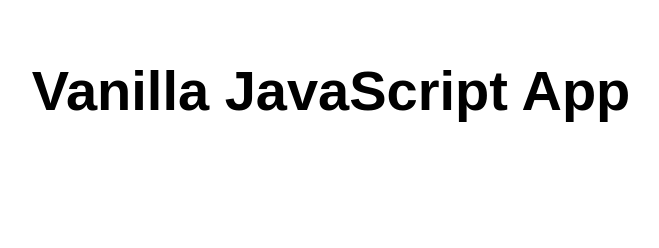
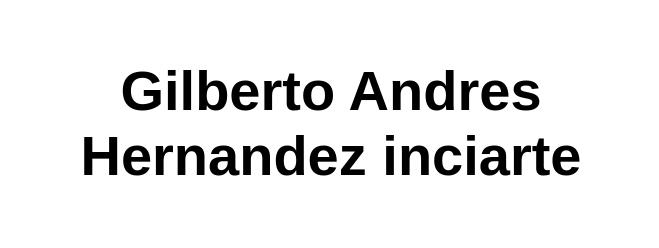
Before and after one commit to gilandher/Pagina-Estatica, a website: page src/index.html in a window 1280 px wide. Shown: the whole page, without its empty margins (309-968 px from the left). Drawn offline with Linux system fonts and the light colour scheme.

Commit message:
Modificacion de Codigo

```diff
--- a/src/index.html
+++ b/src/index.html
@@ -10,7 +10,7 @@
 
 <body>
   <main>
-    <h1>Vanilla JavaScript App</h1>
+    <h1>Gilberto Andres Hernandez inciarte</h1>
   </main>
 </body>
 
```
